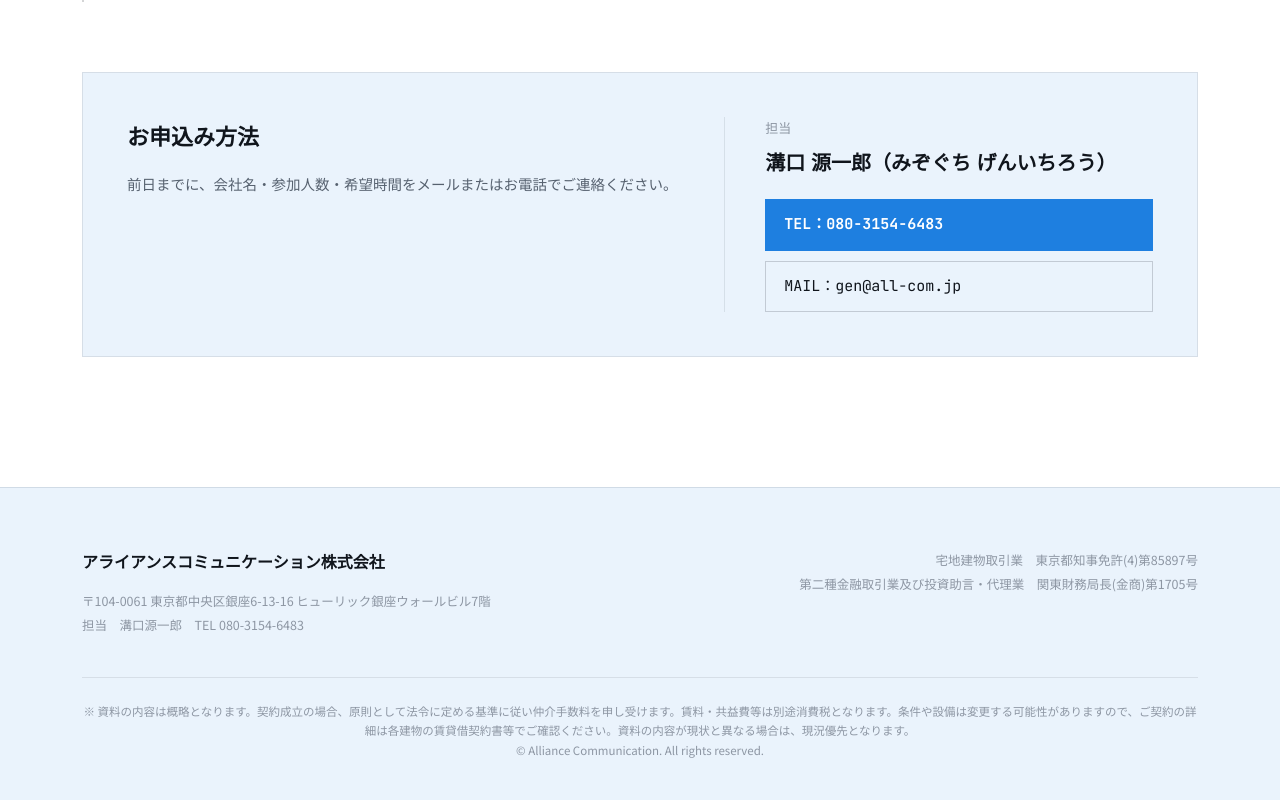
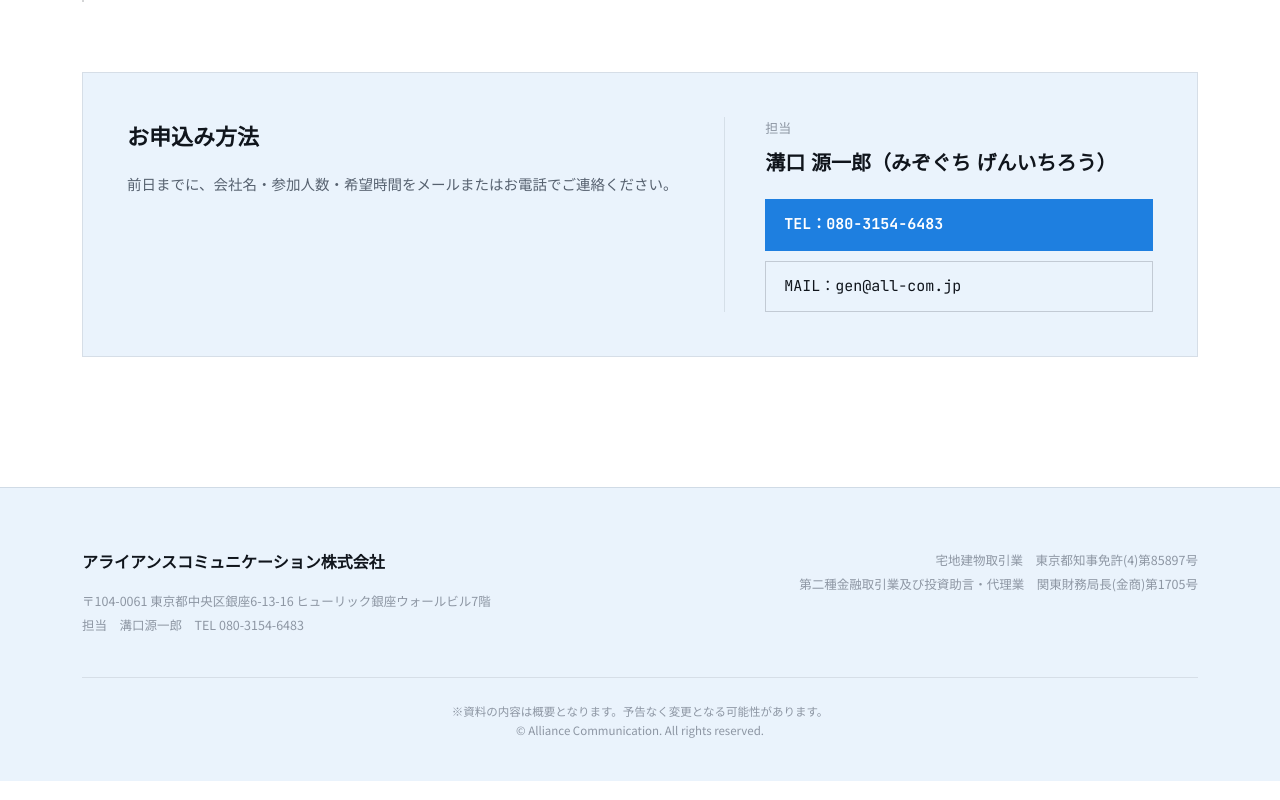
Before and after one commit to sankichisakata/logic-kuki, a Next.js app: page / in a window 1280 px wide. Shown: the part 9437-10237 px from the top of the page. Built offline with nearby package versions, Linux system fonts and the light colour scheme.

Commit message:
フッター注記を短縮
コピーライト上の注記を「※資料の内容は概要となります。予告なく変更となる可能性があります。」のみに簡略化

```diff
--- a/components/Footer.js
+++ b/components/Footer.js
@@ -18,8 +18,7 @@
           </div>
         </div>
         <div className="footer-bottom">
-          ※
-          資料の内容は概略となります。契約成立の場合、原則として法令に定める基準に従い仲介手数料を申し受けます。賃料・共益費等は別途消費税となります。条件や設備は変更する可能性がありますので、ご契約の詳細は各建物の賃貸借契約書等でご確認ください。資料の内容が現状と異なる場合は、現況優先となります。
+          ※資料の内容は概要となります。予告なく変更となる可能性があります。
           <br />
           © Alliance Communication. All rights reserved.
         </div>
```
